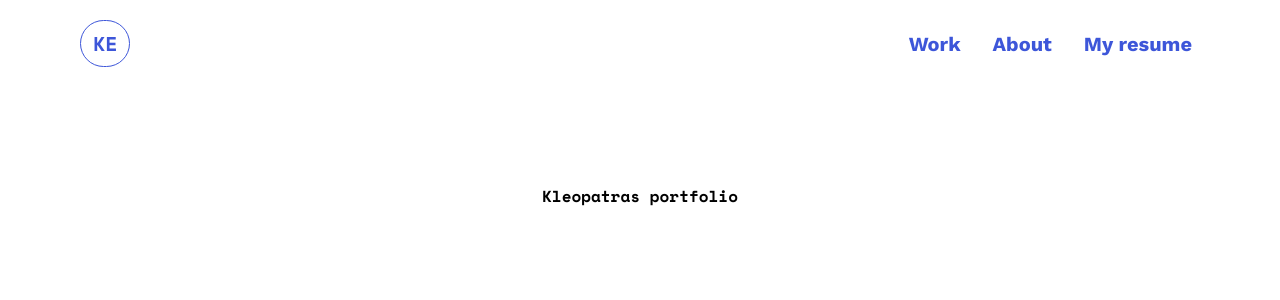
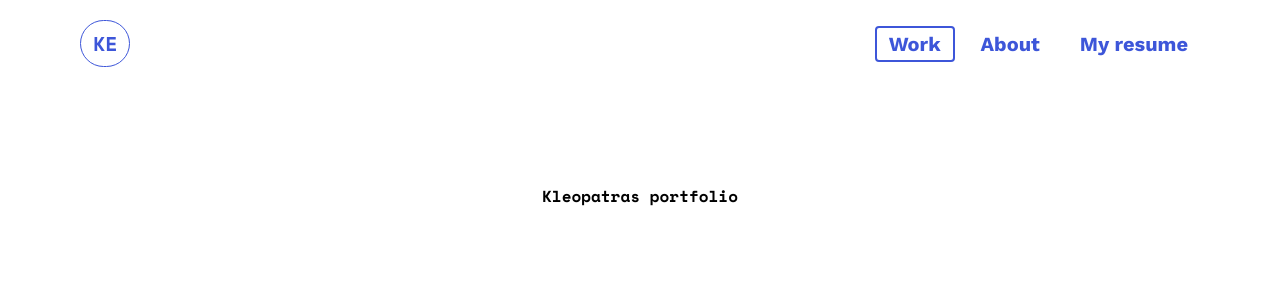
Before and after one commit to Albatraoz12/kleoportfolio, a Next.js app: page / in a window 1280 px wide. Shown: the top 300 px of the page. Built offline with nearby package versions, Linux system fonts and the light colour scheme.

Commit message:
style the hover effects and active state

```diff
--- a/components/Navbar.tsx
+++ b/components/Navbar.tsx
@@ -19,7 +19,7 @@ const Links: LinkItem[] = [
   {
     id: 1,
     name: 'Work',
-    url: '/work',
+    url: '/',
   },
   {
     id: 2,
@@ -47,15 +47,15 @@ const Navbar = () => {
         </Link>
       </div>
       <div>
-        <ul className='flex items-center gap-4'>
+        <ul className='flex items-center justify-center gap-4'>
           {Links.map((link) => (
             <li key={link.id} className={workSans.className}>
               <Link
                 href={link.url}
-                className={`p-2 ${
+                className={`p-1 px-3 rounded-sm transition-all duration-300 ease-in-out ${
                   pathname === link.url
-                    ? 'border border-[#3D56D9] px-3 rounded-sm'
-                    : ''
+                    ? 'outline outline-2 outline-[#3D56D9]'
+                    : 'outline-none hover:outline-1 hover:outline-orange-400 hover:text-orange-400'
                 }`}
               >
                 {link.name}
```
